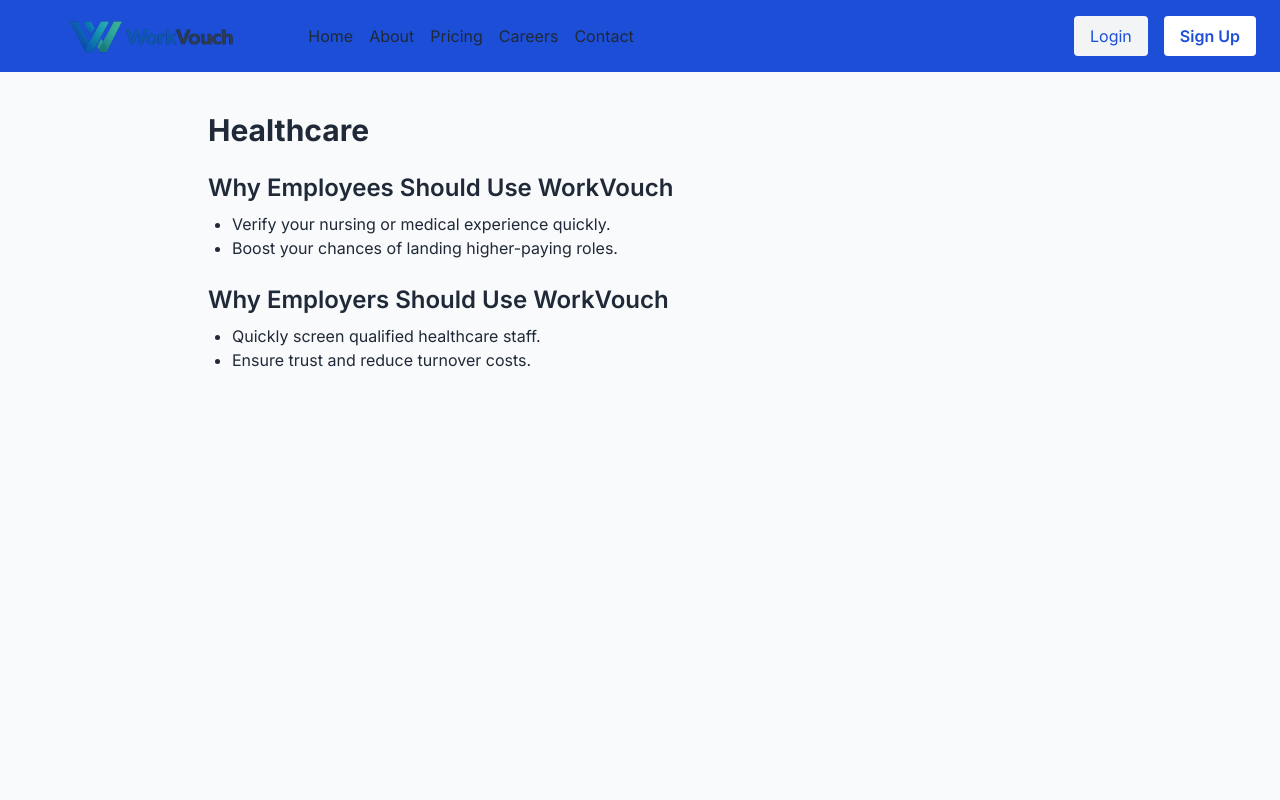
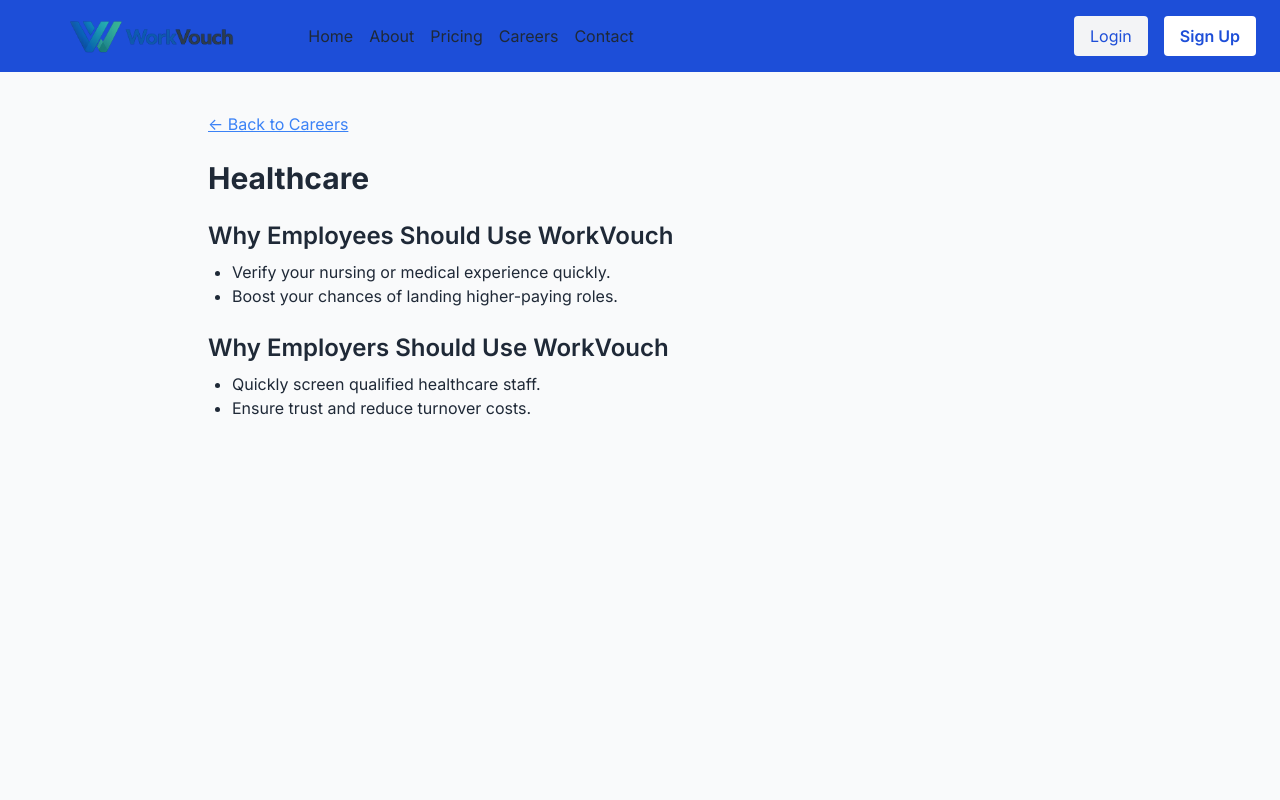
Before and after one commit to Blackthor84/WorkVouch, a Next.js app: page /careers/healthcare in a window 1280 px wide. Shown: the top 800 px of the page. Built offline with nearby package versions, Linux system fonts and the light colour scheme; no server answers.

Commit message:
Simplify career page: add back link and use data/careers.ts location

```diff
--- a/app/careers/[career]/page.tsx
+++ b/app/careers/[career]/page.tsx
@@ -1,19 +1,23 @@
-import { careers } from '../../data/careers';
-import AdminAdPlaceholder from '../../../components/AdminAdPlaceholder';
+import { careers } from '../../../data/careers';
+import Link from 'next/link';
 
 interface Params {
   params: { career: string };
 }
 
 export default function CareerPage({ params }: Params) {
-  const career = careers.find(c => c.id === params.career);
+  const career = careers.find((c) => c.id === params.career);
 
   if (!career) {
-    return <p className="text-center mt-10 text-red-500">Career not found.</p>;
+    return <p className="text-center mt-10">Career not found.</p>;
   }
 
   return (
     <div className="max-w-4xl mx-auto py-10 px-4">
+      <Link href="/careers" className="text-blue-500 underline mb-6 inline-block">
+        ← Back to Careers
+      </Link>
+
       <h1 className="text-3xl font-bold mb-6">{career.name}</h1>
 
       <section className="mb-6">
@@ -33,11 +37,6 @@
           ))}
         </ul>
       </section>
-
-      {/* Admin-only ad placeholder */}
-      <section className="mt-6">
-        <AdminAdPlaceholder location="career-page" />
-      </section>
     </div>
   );
 }
--- a/app/careers/page.tsx
+++ b/app/careers/page.tsx
@@ -1,4 +1,4 @@
-import CareersGrid from '../../components/CareersGrid';
+import CareersGrid from '../components/CareersGrid';
 
 export default function CareersPage() {
   return (
--- a/components/CareersGrid.tsx
+++ b/components/CareersGrid.tsx
@@ -1,7 +1,7 @@
 'use client';
 
 import Link from 'next/link';
-import { careers } from '../data/careers';
+import { careers } from '../app/data/careers';
 
 function shuffleArray(array: any[]) {
   return array.sort(() => Math.random() - 0.5);
```
Also changed, not shown: 1 other file (tests, documents, lock files or other folders).
